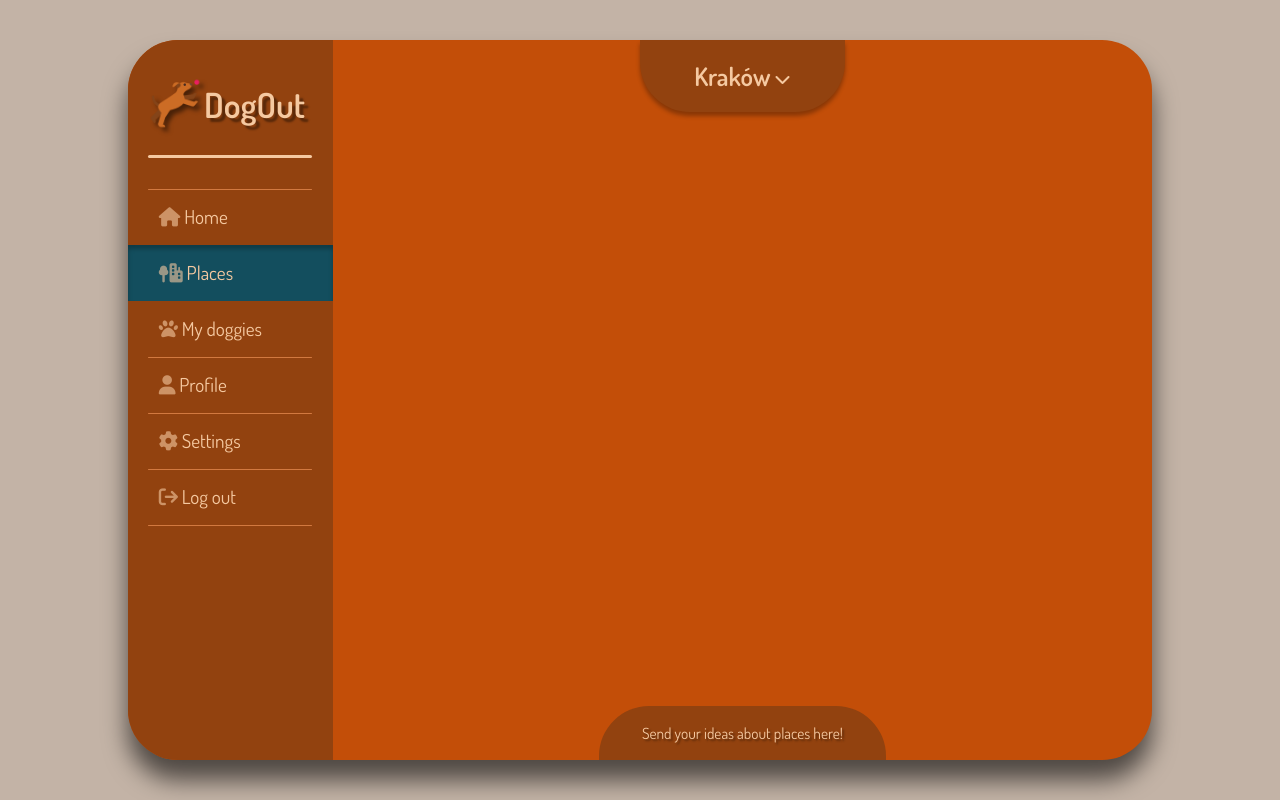
After one commit to IhoreQ/PAI, a PHP site: page /public/views/home.html in a window 1280 px wide. The commit adds this page. Run offline with PHP 8.4, Linux system fonts and the light colour scheme; some libraries are stand-ins or nearby versions.

Commit message:
Added first app views

```diff
--- a/public/css/style.css
+++ b/public/css/style.css
@@ -122,6 +122,20 @@ body {
     outline: none;
 }
 
+.register-container {
+    width: 30vw;
+    height: 75vh;
+    background-color: #92420F;
+    border-radius: 50px 50px 0px 0px;
+}
+
+.register-container .logo {
+    display: flex;
+    justify-content: center;
+    align-items: center;
+    margin-right: 5%;
+}
+
 .login-container {
     width: 30vw;
     height: 75vh;
@@ -129,7 +143,7 @@ body {
     border-radius: 50px 50px 0px 0px;
 }
 
-.logo {
+.login-container .logo {
     display: flex;
     justify-content: center;
     align-items: center;
@@ -143,6 +157,7 @@ body {
     text-shadow: 4px 4px 2px rgba(0, 0, 0, 0.4);
     font-size: 5vw;
 }
+
 
 .dog_logo {
     filter: drop-shadow(4px 4px 2px rgba(0, 0, 0, 0.5));
@@ -306,3 +321,324 @@ body {
 .sign-up-text a:hover::before {
     transform: scaleX(1);
 }
+
+.main-app-container {
+    width: 80vw;
+    height: 90vh;
+    background-color: #C34E08;
+    display: flex;
+    box-shadow: 0px 20px 25px rgba(0, 0, 0, 0.6);
+    border-radius: 50px;
+}
+
+.menu-container {
+    display: flex;
+    flex-direction: column;
+    background-color: #92420F;
+    width: 20%;
+    height: 100%;
+    border-radius: 50px 0 0 50px;
+}
+
+.menu-logo {
+    display: flex;
+    flex-direction: column;
+    justify-content: space-between;
+    align-items: center;
+    height: 15%;
+    width: 100%;
+    margin-top: 5%;
+}
+
+.menu-logo-inner {
+    display: flex;
+    justify-content: center;
+    align-items: center;
+    margin: 0 5% 0 0;
+    height: 100%;
+}
+
+.menu-logo-text {
+    font-style: normal;
+    font-weight: 600;
+    text-shadow: 4px 4px 2px rgba(0, 0, 0, 0.4);
+    font-size: 2.7vw;
+    margin: 0;
+}
+
+.menu-dog_logo {
+    filter: drop-shadow(4px 4px 2px rgba(0, 0, 0, 0.5));
+    width: 30%;
+}
+
+.separate-bar {
+    width: 80%;
+    height: 3px;
+    border: none;
+    background: #F5C9A1;
+    border-radius: 50px;
+    margin: 0;
+}
+
+.menu-bar-list {
+    list-style: none;
+    margin: 15% 0 0 0;
+    padding: 0;
+    width: 100%;
+}
+
+.menu-bar-element {
+    line-height: 7vh;
+    font-size: 1.5vw;
+    font-weight: 400;
+    position: relative;
+    cursor: pointer;
+    transition: 0.2s all;
+}
+
+.menu-bar-element:hover::before {
+    display: none;
+}
+
+.menu-bar-element:hover::after {
+    display: none;
+}
+
+.menu-bar-element::before {
+    position: absolute;
+    content: "";
+    background-color: #D27940;
+    height: 0.1vh;
+    bottom: -1px;
+    left: 10%;
+    width: 80%;
+    border-radius: 50px;
+    z-index: 0;
+}
+
+.menu-bar-element:first-child::after {
+    position: absolute;
+    content: "";
+    background-color: #D27940;
+    height: 0.1vh;
+    top: 0;
+    left: 10%;
+    width: 80%;
+    border-radius: 50px;
+    z-index: 0;
+}
+
+.menu-bar-element span {
+    margin-left: 15%;
+}
+
+.menu-bar-element:hover {
+    background-color: #ad4f14;
+}
+
+.menu-bar-element i {
+    opacity: 0.6;
+}
+
+.menu-bar-element.is-active {
+    background-color: #134E5E;
+    z-index: 1;
+    box-shadow: inset 0px 4px 4px rgba(0, 0, 0, 0.25);
+}
+
+.menu-bar-element.is-active:hover {
+    background-color: #134E5E;
+}
+
+.menu-bar-element.is-active::before {
+    display: none;
+}
+
+.menu-bar-element.is-active::after {
+    display: none;
+}
+
+.app-content-container {
+    margin: 0;
+    padding: 0;
+    display: flex;
+    height: 100%;
+    width: 80%;
+}
+
+.home-container {
+    display: none;
+    width: 100%;
+    height: 100%;
+    justify-content: center;
+}
+
+.places-container {
+    display: none;
+    flex-direction: column;
+    width: 100%;
+    height: 100%;
+}
+
+.places-header {
+    display: flex;
+    justify-content: center;
+    width: 100%;
+    height: 10%;
+}
+
+.places-header-place {
+    display: flex;
+    justify-content: center;
+    align-items: center;
+    background-color: #92420F;
+    width: 25%;
+    border-radius: 0 0 50px 50px;
+    cursor: pointer;
+    transition: 0.3s all;
+    box-shadow: 0px 4px 4px rgba(0, 0, 0, 0.3);
+}
+
+.places-header-place:hover {
+    background-color: #9e4813;
+}
+
+.places-header-place h1 {
+    font-weight: 600;
+    font-size: 2vw;
+}
+
+.places-header-place i {
+    margin-top: 3%;
+    margin-left: 2%;
+}
+
+.places-content {
+    display: flex;
+    width: 100%;
+    height: 82.5%;
+}
+
+.places-footer {
+    display: flex;
+    justify-content: center;
+    align-items: center;
+    width: 100%;
+    height: 7.5%;
+}
+
+.places-footer-ideas {
+    display: flex;
+    justify-content: center;
+    align-items: center;
+    background-color: #92420F;
+    font-size: 1.2vw;
+    width: 35%;
+    height: 100%;
+    border-radius: 50px 50px 0 0;
+    text-shadow: 2px 2px 2px rgba(0, 0, 0, 0.4);
+    cursor: pointer;
+    transition: 0.3s all;
+}
+
+.places-footer-ideas:hover {
+    background-color: #9e4813;
+}
+
+
+.my-doggies-container {
+    display: none;
+}
+
+.profile-container {
+    display: none;
+}
+
+.settings-container {
+    display: none;
+}
+
+.container-is-active {
+    display: flex;
+}
+
+.friends-container {
+    display: flex;
+    width: 30%;
+    height: 100%;
+    background-color: #92420F;
+    border-radius: 0 50px 50px 0;
+    flex-direction: column;
+    align-items: center;
+}
+
+.friends-header {
+    display: flex;
+    flex-direction: column;
+    justify-content: space-between;
+    align-items: center;
+    height: 15%;
+    width: 100%;
+    margin-top: 5%;
+}
+
+.friends-header h1 {
+    font-weight: 500;
+    text-shadow: 4px 4px 2px rgba(0, 0, 0, 0.4);
+    font-size: 2.5vw;
+    margin: 0;
+}
+
+.friends-separate-bar {
+    width: 80%;
+    height: 3px;
+    border: none;
+    background: #F5C9A1;
+    border-radius: 50px;
+    margin: 0;
+}
+
+.friends-bar {
+    display: flex;
+    width: 100%;
+    height: 78%;
+}
+
+.new-friends {
+    display: flex;
+    width: 100%;
+    justify-content: center;
+    align-items: center;
+    height: 8%;
+    background-color: #134E5E;
+    border-radius: 0 0 50px 0;
+    font-size: 1.5vw;
+    text-shadow: 4px 4px 2px rgba(0, 0, 0, 0.4);
+    cursor: pointer;
+    transition: 0.3s all;
+}
+
+.new-friends:hover {
+    background-color: #155769;
+}
+
+.home-content {
+    display: flex;
+    width: 100%;
+    justify-content: center;
+    height: 100%;
+}
+
+.active-walk-container {
+    margin-top: 5%;
+}
+
+.active-walk-container h1 {
+    font-size: 2vw;
+    font-weight: 500;
+    text-shadow: 4px 4px 2px rgba(0, 0, 0, 0.4);
+}
+
+.invisible {
+    visibility: hidden;
+}
--- /dev/null
+++ b/public/js/menu-bar.js
@@ -0,0 +1,13 @@
+const buttons = document.querySelectorAll(".menu-bar-element");
+
+buttons.forEach((button) => {
+    button.addEventListener("click", () => {
+
+        document.querySelector(".is-active").classList.remove("is-active");
+        button.classList.add("is-active");
+
+        const containerName = button.id + "-container";
+        document.querySelector(".container-is-active").classList.remove("container-is-active");
+        document.querySelector("." + containerName).classList.add("container-is-active");
+    });
+});
--- /dev/null
+++ b/public/views/home.html
@@ -0,0 +1,120 @@
+<!DOCTYPE html>
+<head>
+    <title>DogOut</title>
+    <meta charset="UTF-8">
+    <link rel="stylesheet" href="../css/style.css" type="text/css">
+    <link rel="shortcut icon" href="../img/favico.png" type="image/x-icon">
+    <link rel="preconnect" href="https://fonts.googleapis.com">
+    <link rel="preconnect" href="https://fonts.gstatic.com" crossorigin>
+    <link href="https://fonts.googleapis.com/css2?family=Dosis:wght@400;500;600;700&display=swap" rel="stylesheet">
+    <script src="https://kit.fontawesome.com/02c4ba91de.js" crossorigin="anonymous"></script>
+</head>
+<body>
+    <div class="main-container">
+
+        <div class="app-cover">
+        </div>
+
+        <div class="main-app-container">
+            <div class="menu-container">
+                <div class="menu-logo">
+                    <hr class="separate-bar invisible">
+                    <div class="menu-logo-inner">
+                        <img src="../img/dog_logo.png" alt="" class="menu-dog_logo">
+                        <h1 class="menu-logo-text">DogOut</h1>
+                    </div>
+                    <hr class="separate-bar">
+                </div>
+                <div class="menu-bar">
+                    <ul class="menu-bar-list">
+                        <li class="menu-bar-element" id="home">
+                            <span>
+                                <i class="fa-solid fa-house"></i>
+                                Home
+                            </span>
+                        </li>
+                        <li class="menu-bar-element is-active" id="places">
+                            <span>
+                                <i class="fa-solid fa-tree-city"></i>
+                                Places
+                            </span>
+                        </li>
+                        <li class="menu-bar-element" id="my-doggies">
+                            <span>
+                                <i class="fa-solid fa-paw"></i>
+                                My doggies
+                            </span>
+                        </li>
+                        <li class="menu-bar-element" id="profile">
+                            <span>
+                                <i class="fa-solid fa-user"></i>
+                                Profile
+                            </span>
+                        </li>
+                        <li class="menu-bar-element" id="settings">
+                            <span>
+                                <i class="fa-solid fa-gear"></i>
+                                Settings
+                            </span>
+                        </li>
+                        <li class="menu-bar-element" id="log-out">
+                            <span>
+                                <i class="fa-solid fa-arrow-right-from-bracket"></i>
+                                Log out
+                            </span>
+                        </li>
+                    </ul>
+                </div>
+            </div>
+            <div class="app-content-container">
+                <div class="home-container" id="home">
+                    <div class="home-content">
+                        <div class="active-walk-container">
+                            <h1>No active walk.</h1>
+                        </div>
+                    </div>
+                    <div class="friends-container">
+                        <div class="friends-header">
+                            <hr class="friends-separate-bar invisible">
+                            <h1>Friends</h1>
+                            <hr class="friends-separate-bar">
+                        </div>
+                        <div class="friends-bar">
+
+                        </div>
+                        <div class="new-friends">
+                            Add new friends
+                        </div>
+                    </div>
+                </div>
+                <div class="places-container container-is-active" id="places">
+                    <div class="places-header">
+                        <div class="places-header-place">
+                            <h1 id="city-name">Kraków</h1>
+                            <i class="fa-solid fa-chevron-down"></i>
+                        </div>
+                    </div>
+                    <div class="places-content">
+
+                    </div>
+                    <div class="places-footer">
+                        <div class="places-footer-ideas">
+                            <span id="places-ideas">Send your ideas about places here!</span>
+                        </div>
+                    </div>
+                </div>
+                <div class="my-doggies-container" id="my-doggies">
+                    Moje psiaki
+                </div>
+                <div class="profile-container" id="profile">
+
+                </div>
+                <div class="settings-container" id="settings">
+
+                </div>
+            </div>
+        </div>
+    </div>
+
+    <script src="../js/menu-bar.js"></script>
+</body>
--- a/public/views/login.html
+++ b/public/views/login.html
@@ -3,6 +3,7 @@
     <title>Login Page - DogOut</title>
     <meta charset="UTF-8">
     <link rel="stylesheet" href="../css/style.css" type="text/css">
+    <link rel="shortcut icon" href="../img/favico.png" type="image/x-icon">
     <link rel="preconnect" href="https://fonts.googleapis.com">
     <link rel="preconnect" href="https://fonts.gstatic.com" crossorigin>
     <link href="https://fonts.googleapis.com/css2?family=Dosis:wght@400;500;600;700&display=swap" rel="stylesheet">
@@ -14,7 +15,7 @@
         <div class="app-cover">
             <div class="password-recovery-container">
                 <div class="password-recovery-header">
-                    <div class="password-recovery-close" style="visibility: hidden;">
+                    <div class="password-recovery-close invisible">
                     </div>
                     <div class="password-recovery-title">
                         <h1>Password recovery</h1>
--- a/public/views/register.html
+++ b/public/views/register.html
@@ -3,6 +3,7 @@
     <title>Register Page - DogOut</title>
     <meta charset="UTF-8">
     <link rel="stylesheet" href="../css/style.css" type="text/css">
+    <link rel="shortcut icon" href="../img/favico.png" type="image/x-icon">
     <link rel="preconnect" href="https://fonts.googleapis.com">
     <link rel="preconnect" href="https://fonts.gstatic.com" crossorigin>
     <link href="https://fonts.googleapis.com/css2?family=Dosis:wght@400;500;600;700&display=swap" rel="stylesheet">
@@ -11,7 +12,7 @@
 <body>
     <div class="main-container">
         <div class="app-container">
-            <div class="login-container">
+            <div class="register-container">
                 <div class="logo">
                     <img src="../img/dog_logo.png" alt="" class="dog_logo">
                     <h1 class="logo-text">DogOut</h1>
@@ -31,6 +32,4 @@
             </div>
         </div>
     </div>
-
-    <script src="../js/forgot_password.js"></script>
 </body>
```
Also changed, not shown: public/img/favico.png (added).
